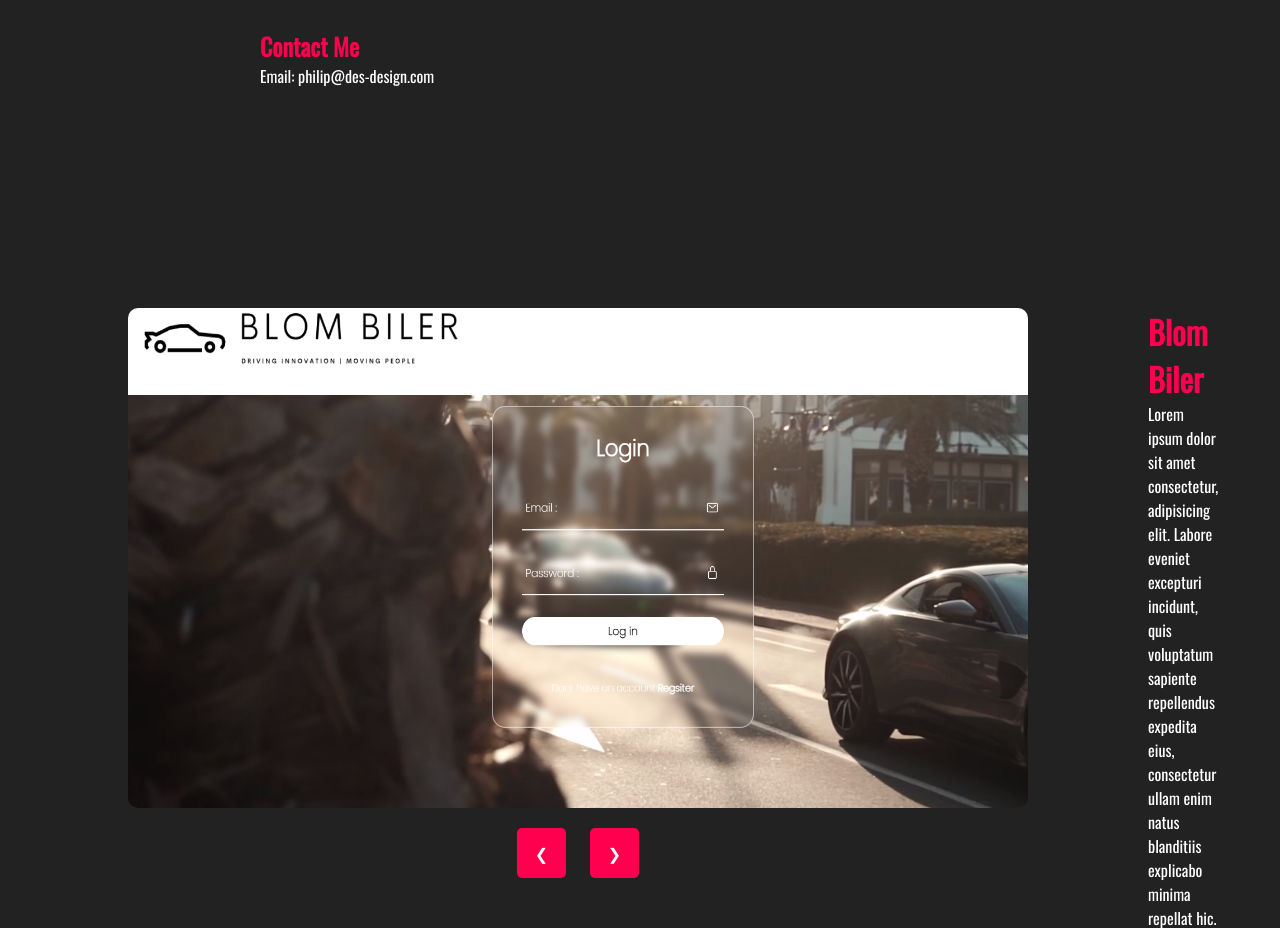
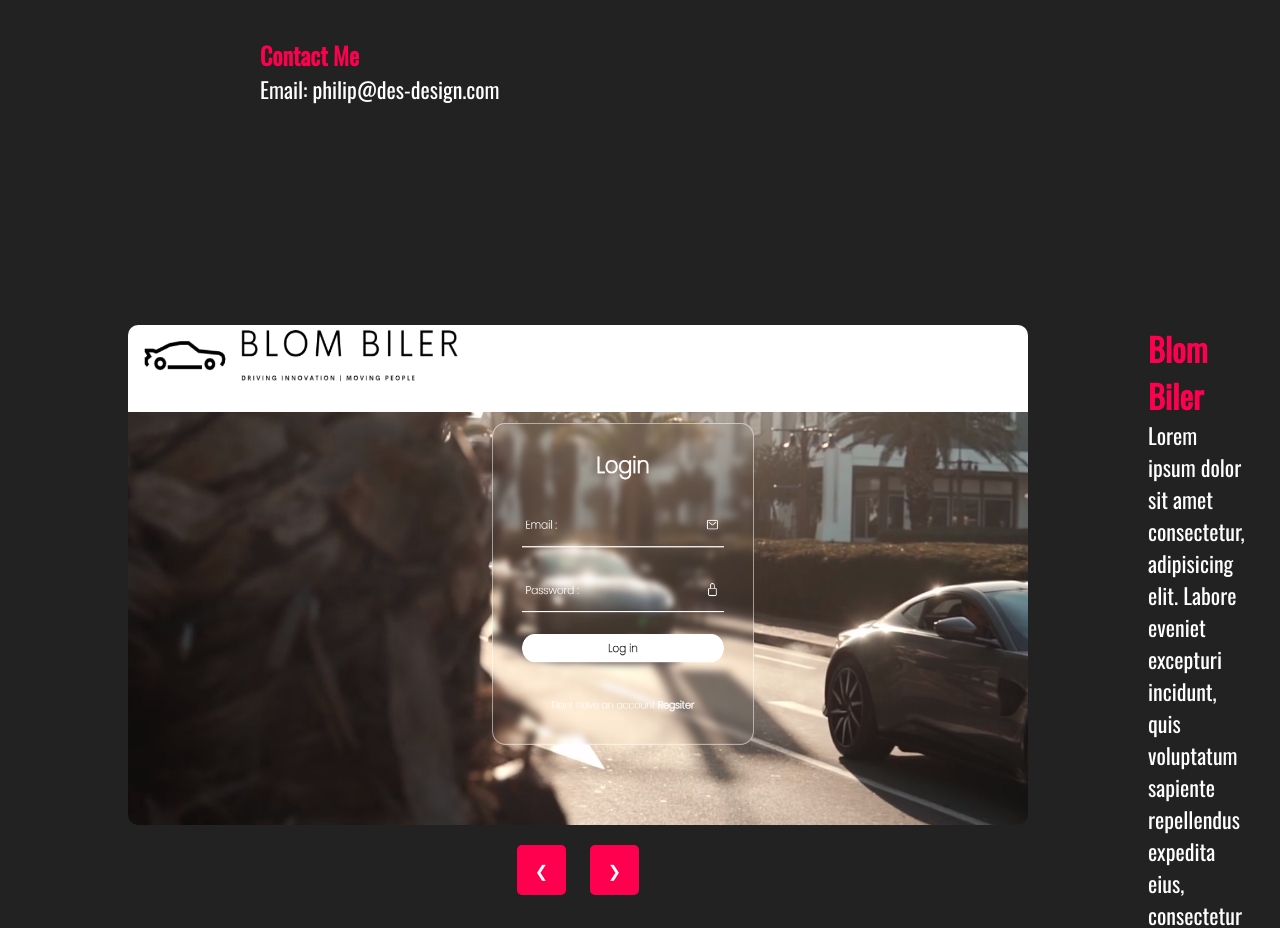
Before and after one commit to philipbenn/portfolio, a plain HTML site: page index.html in a window 1280 px wide. Shown: the part 1145-2073 px from the top of the page. Drawn offline with nearby package versions, Linux system fonts and the light colour scheme.

Commit message:
bigger font sizes

```diff
--- a/css/style.css
+++ b/css/style.css
@@ -40,6 +40,10 @@ body {
   display: flex;
   justify-content: center;
   color: #ff004f;
+}
+
+.col-right p {
+  font-size: 22px;
 }
 
 @media (max-width: 768px) {
@@ -268,6 +272,7 @@ nav ul li a:hover::after {
 
 .container p {
   color: white;
+  font-size: 22px;
 }
 
 #main-header {
```
